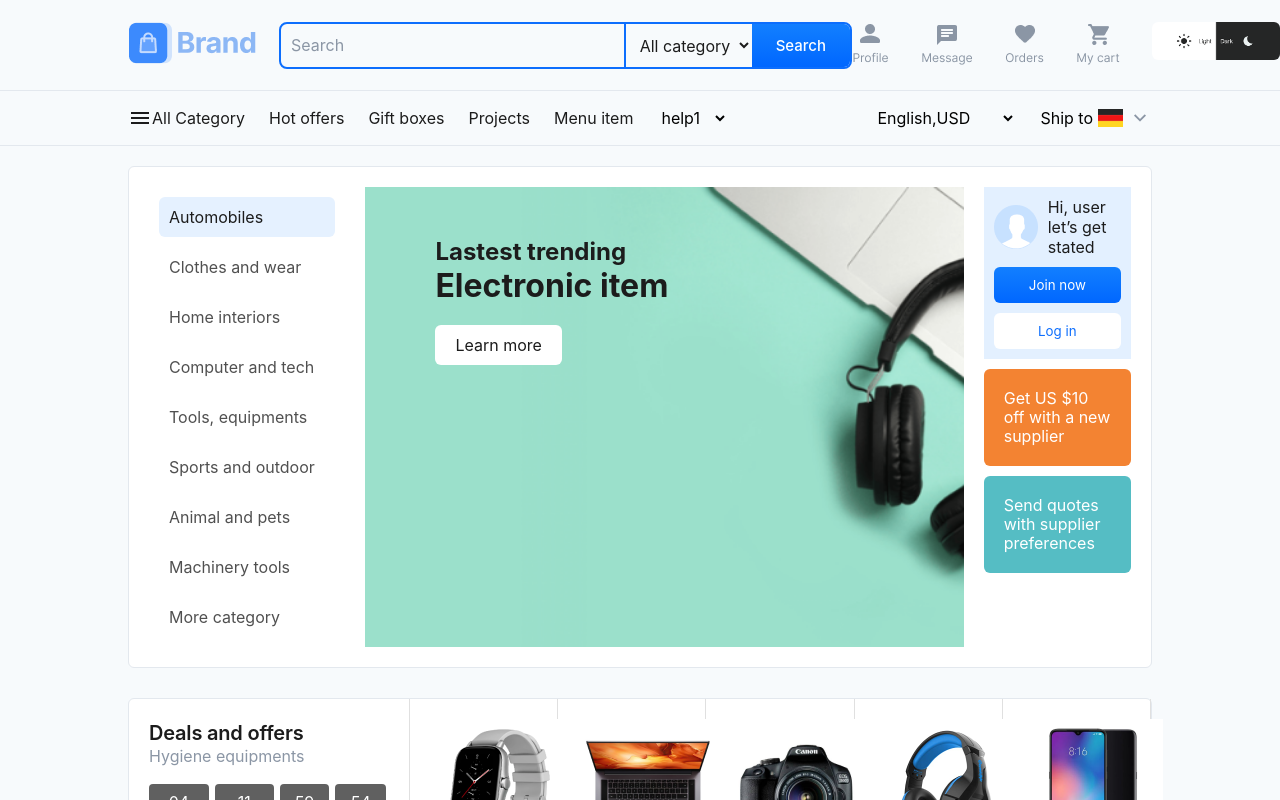
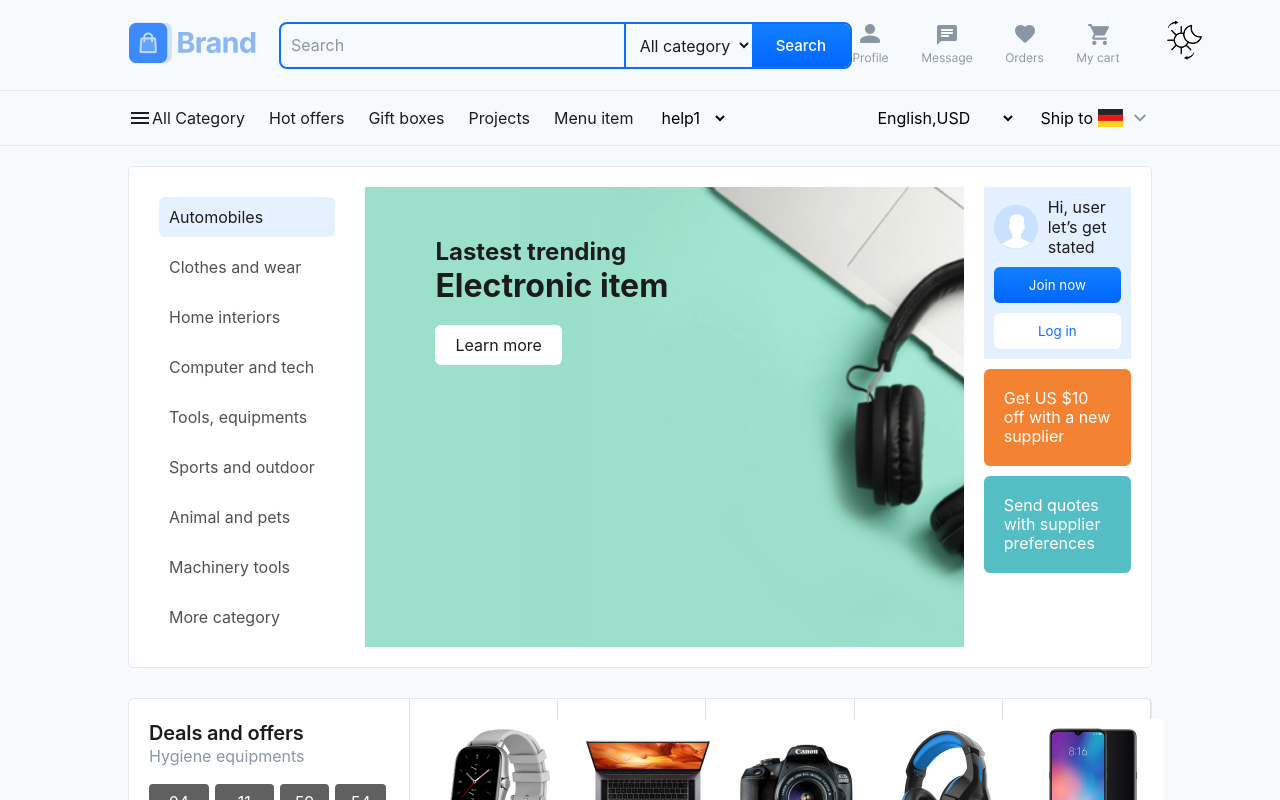
Before and after one commit to hebamesluh1/e-commerce-project, a React (Create React App) app: page /main in a window 1280 px wide. Shown: the top 800 px of the page. Built offline with nearby package versions, Linux system fonts and the light colour scheme.

Commit message:
edit theme btn

```diff
--- a/src/Components/BtnTheme/index.jsx
+++ b/src/Components/BtnTheme/index.jsx
@@ -1,5 +1,5 @@
 import React,{useContext} from 'react';
-import img from '../../Assets/image/header/toggletheme.png';
+import img from '../../Assets/image/header/theme.png';
 import styled from 'styled-components';
 import { themeContext } from '../../Context/themeContext';
 import { darkTheme, lightTheme } from '../../Global/theme';
@@ -7,9 +7,11 @@ const ThemeBtn = styled.button`
     position:absolute;
     border:none;
     cursor:pointer;
+    top:5px;
+    right:5%;
     background:transparent;
     img{
-        width:100%;
+        width:70px;
         border-radius: 6px;
     }
 `
```
Also changed, not shown: src/Assets/image/header/theme.png (added).
